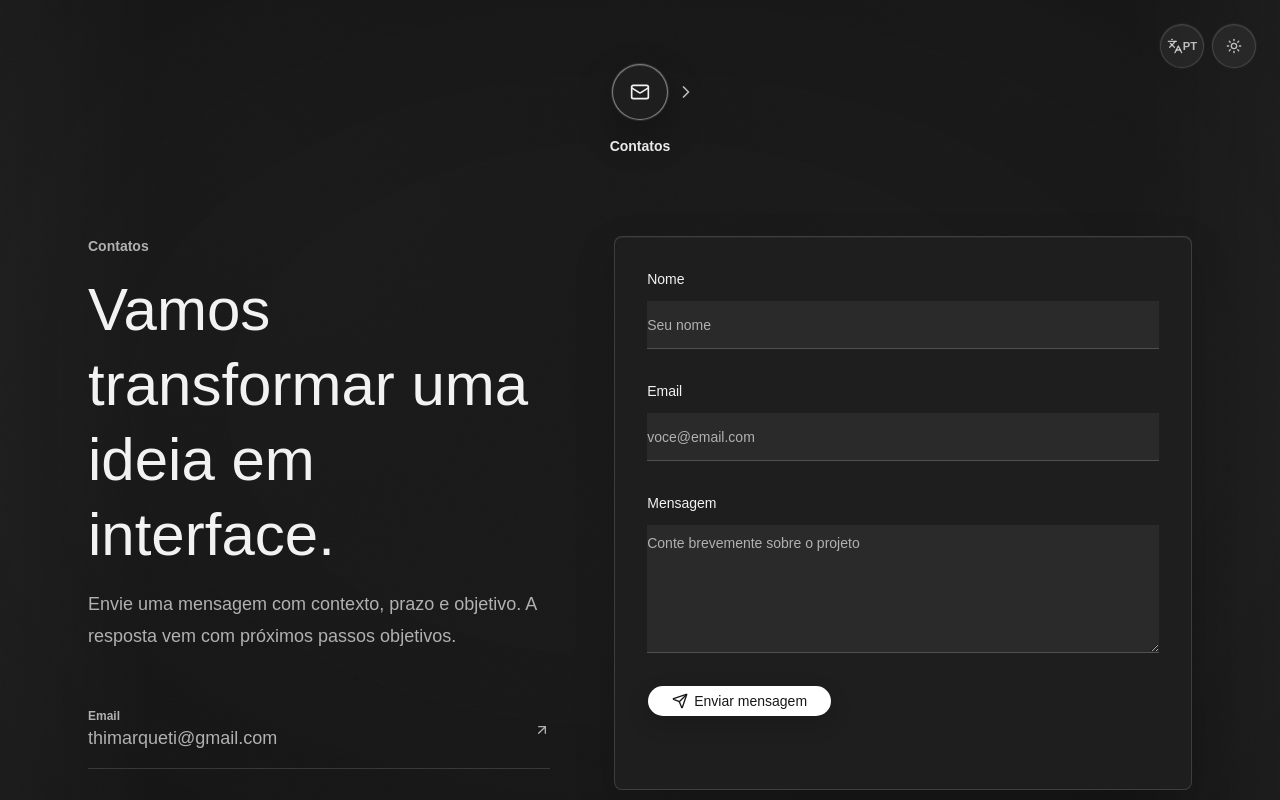
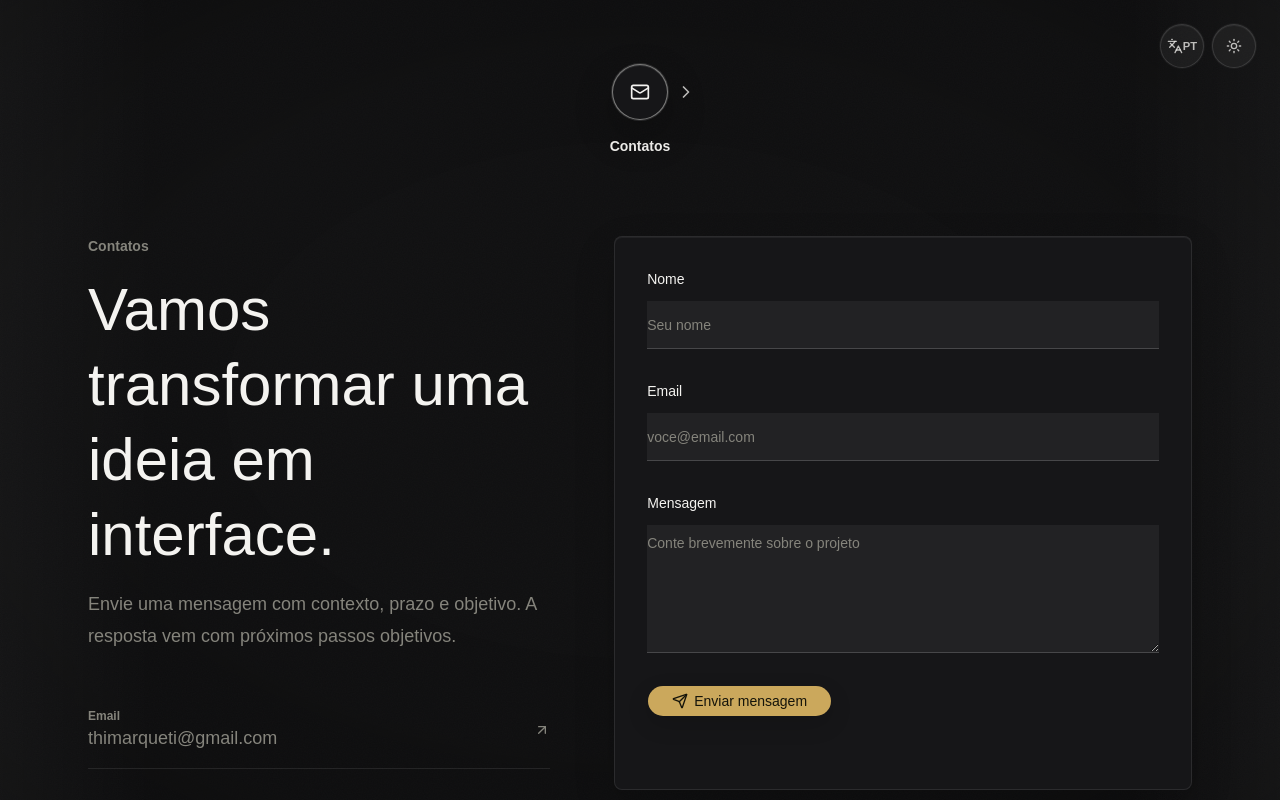
Before and after one commit to ThiagoS5/Portfolio, a React (Vite) app: page /contatos in a window 1280 px wide. Shown: the top 800 px of the page. Built offline with nearby package versions, Linux system fonts and the light colour scheme.

Commit message:
feat: aplicar tema charcoal e dourado com tipografia JetBrains Mono

```diff
--- a/index.html
+++ b/index.html
@@ -3,7 +3,7 @@
   <head>
     <meta charset="UTF-8" />
     <meta name="viewport" content="width=device-width, initial-scale=1.0" />
-    <meta name="theme-color" content="#1a1a1a" />
+    <meta name="theme-color" content="#0e0e0f" />
     <meta name="color-scheme" content="dark light" />
     <meta name="robots" content="index, follow, max-image-preview:large" />
     <meta name="author" content="Thiago Soares" />
--- a/package.json
+++ b/package.json
@@ -15,6 +15,7 @@
 	},
 	"dependencies": {
 		"@fontsource-variable/geist": "^5.2.8",
+		"@fontsource-variable/jetbrains-mono": "^5.2.8",
 		"@hookform/resolvers": "^5.4.0",
 		"@tailwindcss/vite": "^4.2.2",
 		"@vercel/speed-insights": "^2.0.0",
--- a/src/index.css
+++ b/src/index.css
@@ -2,12 +2,21 @@
 @import "tw-animate-css";
 @import "shadcn/tailwind.css";
 @import "@fontsource-variable/geist";
+@import "@fontsource-variable/jetbrains-mono";
 
 @custom-variant dark (&:is(.dark *));
 
 @theme inline {
-	--font-heading: var(--font-sans);
+	--font-heading: var(--font-mono);
 	--font-sans: "Geist Variable", sans-serif;
+	--font-mono:
+		"JetBrains Mono Variable", ui-monospace, "SFMono-Regular", monospace;
+	--color-gold: var(--gold);
+	--color-gold-strong: var(--gold-2);
+	--color-gold-soft: var(--gold-soft);
+	--color-on-gold: var(--on-gold);
+	--color-surface: var(--card);
+	--color-surface-2: var(--secondary);
 	--color-sidebar-ring: var(--sidebar-ring);
 	--color-sidebar-border: var(--sidebar-border);
 	--color-sidebar-accent-foreground: var(--sidebar-accent-foreground);
@@ -49,72 +58,82 @@
 }
 
 :root {
-	--background: oklch(1 0 0);
-	--foreground: oklch(0 0 0);
-	--card: oklch(1 0 0);
-	--card-foreground: oklch(0 0 0);
-	--popover: oklch(1 0 0);
-	--popover-foreground: oklch(0 0 0);
-	--primary: oklch(0 0 0);
-	--primary-foreground: oklch(1 0 0);
-	--secondary: oklch(0.96 0 0);
-	--secondary-foreground: oklch(0 0 0);
-	--muted: oklch(0.96 0 0);
-	--muted-foreground: oklch(0.42 0 0);
-	--accent: oklch(0.96 0 0);
-	--accent-foreground: oklch(0 0 0);
-	--destructive: oklch(0 0 0);
-	--border: oklch(0.9 0 0);
-	--input: oklch(0.9 0 0);
-	--ring: oklch(0 0 0);
-	--chart-1: oklch(0.85 0 0);
-	--chart-2: oklch(0.65 0 0);
-	--chart-3: oklch(0.45 0 0);
-	--chart-4: oklch(0.25 0 0);
-	--chart-5: oklch(0.1 0 0);
-	--radius: 0.5rem;
-	--sidebar: oklch(1 0 0);
-	--sidebar-foreground: oklch(0 0 0);
-	--sidebar-primary: oklch(0 0 0);
-	--sidebar-primary-foreground: oklch(1 0 0);
-	--sidebar-accent: oklch(0.96 0 0);
-	--sidebar-accent-foreground: oklch(0 0 0);
-	--sidebar-border: oklch(0.9 0 0);
-	--sidebar-ring: oklch(0 0 0);
+	/* Light theme — warm paper + olive gold (from Portfolio.dc.html) */
+	--background: #f6f5f1;
+	--foreground: #1a1a17;
+	--card: #ffffff;
+	--card-foreground: #1a1a17;
+	--popover: #ffffff;
+	--popover-foreground: #1a1a17;
+	--primary: #9a7b2e;
+	--primary-foreground: #ffffff;
+	--secondary: #efede7;
+	--secondary-foreground: #1a1a17;
+	--muted: #efede7;
+	--muted-foreground: #76746c;
+	--accent: #efede7;
+	--accent-foreground: #1a1a17;
+	--destructive: #b4453b;
+	--border: rgba(0, 0, 0, 0.1);
+	--input: rgba(0, 0, 0, 0.18);
+	--ring: #9a7b2e;
+	--gold: #9a7b2e;
+	--gold-2: #7e6322;
+	--gold-soft: rgba(154, 123, 46, 0.12);
+	--on-gold: #ffffff;
+	--chart-1: #9a7b2e;
+	--chart-2: #b79544;
+	--chart-3: #76746c;
+	--chart-4: #3d3c37;
+	--chart-5: #1a1a17;
+	--radius: 0.6rem;
+	--sidebar: #ffffff;
+	--sidebar-foreground: #1a1a17;
+	--sidebar-primary: #9a7b2e;
+	--sidebar-primary-foreground: #ffffff;
+	--sidebar-accent: #efede7;
+	--sidebar-accent-foreground: #1a1a17;
+	--sidebar-border: rgba(0, 0, 0, 0.1);
+	--sidebar-ring: #9a7b2e;
 }
 
 .dark {
-	--background: oklch(0.205 0 0);
-	--foreground: oklch(0.96 0 0);
-	--card: oklch(0.235 0 0);
-	--card-foreground: oklch(1 0 0);
-	--popover: oklch(0.235 0 0);
-	--popover-foreground: oklch(1 0 0);
-	--primary: oklch(1 0 0);
-	--primary-foreground: oklch(0.205 0 0);
-	--secondary: oklch(0.27 0 0);
-	--secondary-foreground: oklch(1 0 0);
-	--muted: oklch(0.26 0 0);
-	--muted-foreground: oklch(0.76 0 0);
-	--accent: oklch(0.3 0 0);
-	--accent-foreground: oklch(1 0 0);
-	--destructive: oklch(1 0 0);
-	--border: oklch(1 0 0 / 14%);
-	--input: oklch(1 0 0 / 18%);
-	--ring: oklch(0.9 0 0);
-	--chart-1: oklch(0.9 0 0);
-	--chart-2: oklch(0.7 0 0);
-	--chart-3: oklch(0.5 0 0);
-	--chart-4: oklch(0.3 0 0);
-	--chart-5: oklch(0.15 0 0);
-	--sidebar: oklch(0.205 0 0);
-	--sidebar-foreground: oklch(1 0 0);
-	--sidebar-primary: oklch(1 0 0);
-	--sidebar-primary-foreground: oklch(0.205 0 0);
-	--sidebar-accent: oklch(0.3 0 0);
-	--sidebar-accent-foreground: oklch(1 0 0);
-	--sidebar-border: oklch(1 0 0 / 14%);
-	--sidebar-ring: oklch(1 0 0);
+	/* Dark theme — charcoal + warm gold (from Portfolio.dc.html) */
+	--background: #0e0e0f;
+	--foreground: #f4f3f0;
+	--card: #161618;
+	--card-foreground: #f4f3f0;
+	--popover: #161618;
+	--popover-foreground: #f4f3f0;
+	--primary: #cba85c;
+	--primary-foreground: #15140a;
+	--secondary: #1c1c1f;
+	--secondary-foreground: #f4f3f0;
+	--muted: #1c1c1f;
+	--muted-foreground: #85847c;
+	--accent: #1c1c1f;
+	--accent-foreground: #f4f3f0;
+	--destructive: #e0726a;
+	--border: rgba(255, 255, 255, 0.09);
+	--input: rgba(255, 255, 255, 0.17);
+	--ring: #cba85c;
+	--gold: #cba85c;
+	--gold-2: #e4c988;
+	--gold-soft: rgba(203, 168, 92, 0.13);
+	--on-gold: #15140a;
+	--chart-1: #cba85c;
+	--chart-2: #e4c988;
+	--chart-3: #85847c;
+	--chart-4: #c7c6c0;
+	--chart-5: #f4f3f0;
+	--sidebar: #0e0e0f;
+	--sidebar-foreground: #f4f3f0;
+	--sidebar-primary: #cba85c;
+	--sidebar-primary-foreground: #15140a;
+	--sidebar-accent: #1c1c1f;
+	--sidebar-accent-foreground: #f4f3f0;
+	--sidebar-border: rgba(255, 255, 255, 0.09);
+	--sidebar-ring: #cba85c;
 }
 
 @layer base {
@@ -216,12 +235,12 @@ body::after {
 
 @media (prefers-contrast: more) {
 	:root {
-		--border: oklch(0 0 0);
-		--muted-foreground: oklch(0.25 0 0);
+		--border: rgba(0, 0, 0, 0.5);
+		--muted-foreground: #3d3c37;
 	}
 
 	.dark {
-		--border: oklch(1 0 0);
-		--muted-foreground: oklch(0.9 0 0);
+		--border: rgba(255, 255, 255, 0.5);
+		--muted-foreground: #c7c6c0;
 	}
 }
```
Also changed, not shown: 1 other file (tests, documents, lock files or other folders).
